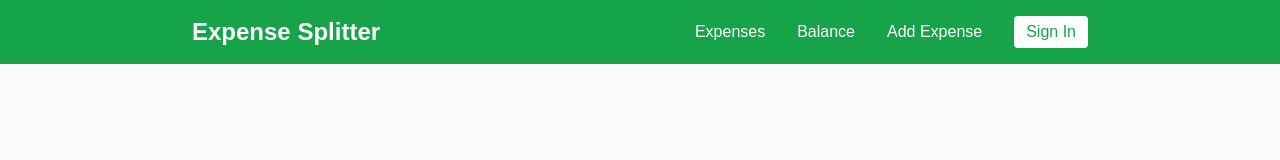
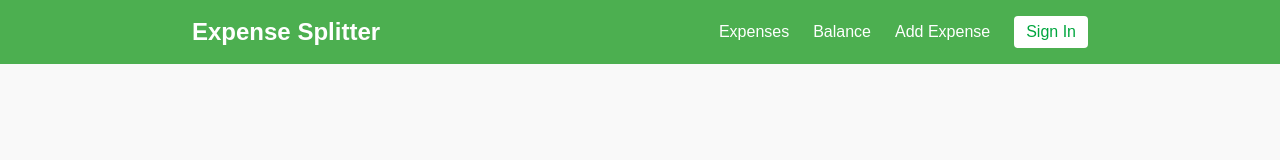
Before and after one commit to m-krajcovic/RozdelMudro, a website: page index.html in a window 1280 px wide. Drawn offline with nearby package versions, Linux system fonts and the light colour scheme; files that its build step writes are made by us from their sources.

Commit message:
npm & css

```diff
--- a/index.html
+++ b/index.html
@@ -5,10 +5,8 @@
   <title>Expense Splitter</title>
   <!-- Load Tailwind CSS via CDN -->
   <script src="https://cdn.jsdelivr.net/npm/@tailwindcss/browser@4"></script>
-  <!-- Tailwind CSS (utility-first via CDN) -->
-  <script src="https://cdn.tailwindcss.com"></script>
-  <!-- Custom (empty) CSS file for future @apply or overrides -->
-  <link rel="stylesheet" href="css/styles.css">
+  <!-- Tailwind CSS (built for production) -->
+  <link rel="stylesheet" href="dist/styles.css">
   <meta name="viewport" content="width=device-width, initial-scale=1.0" />
 
 </head>
--- a/package.json
+++ b/package.json
@@ -1,9 +1,11 @@
 {
   "private": true,
   "scripts": {
-    "build": "esbuild js/app.js --bundle --minify --sourcemap --outfile=dist/app.bundle.js"
+    "build:css": "tailwindcss -i css/styles.css -o dist/styles.css --minify",
+    "build": "npm run build:css && esbuild js/app.js --bundle --minify --sourcemap --outfile=dist/app.bundle.js"
   },
   "devDependencies": {
-    "esbuild": "^0.18.0"
+    "esbuild": "^0.18.0",
+    "tailwindcss": "^3.3.0"
   }
 }
--- /dev/null
+++ b/tailwind.config.js
@@ -0,0 +1,13 @@
+/**
+ * Tailwind CSS configuration for Expense Splitter app.
+ */
+module.exports = {
+  content: [
+    './index.html',
+    './js/**/*.js'
+  ],
+  theme: {
+    extend: {}
+  },
+  plugins: []
+};
```
Also changed, not shown: README.md, 1 other file.
